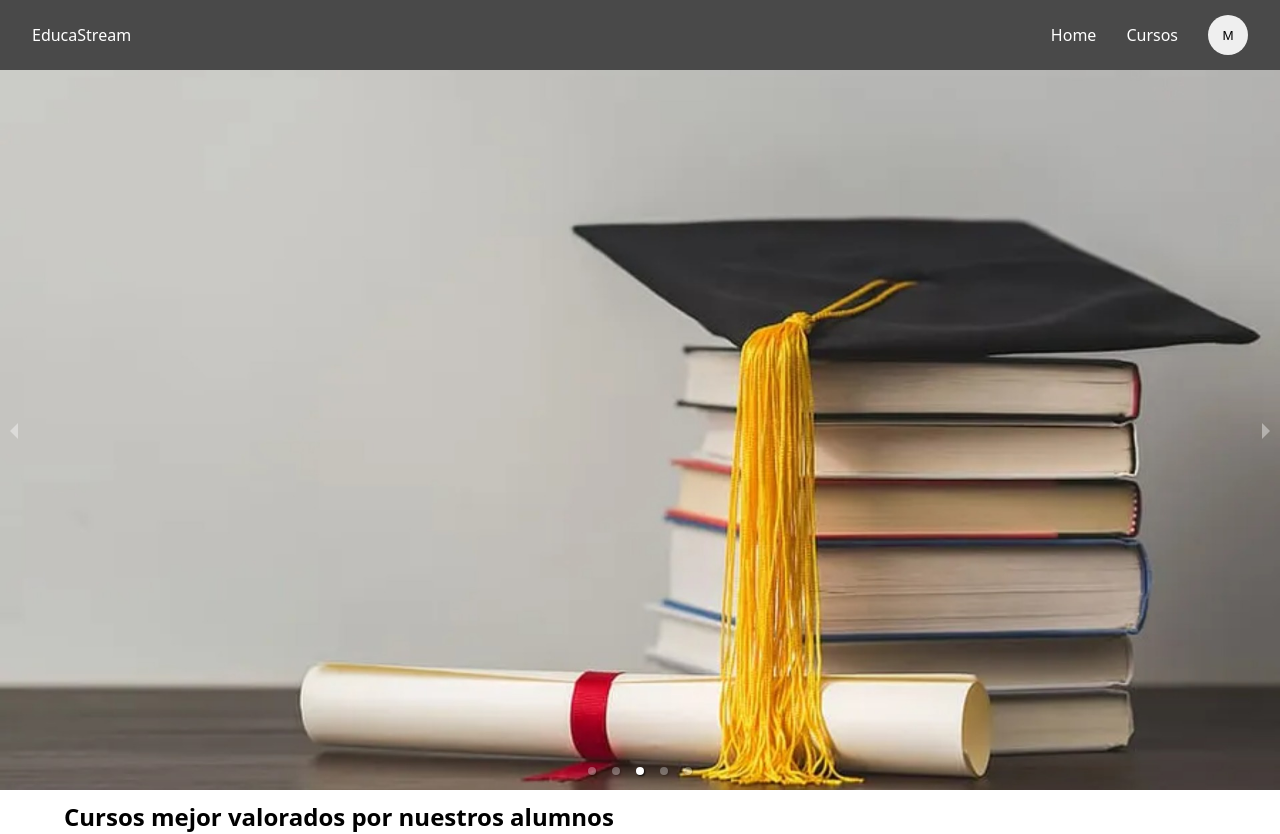
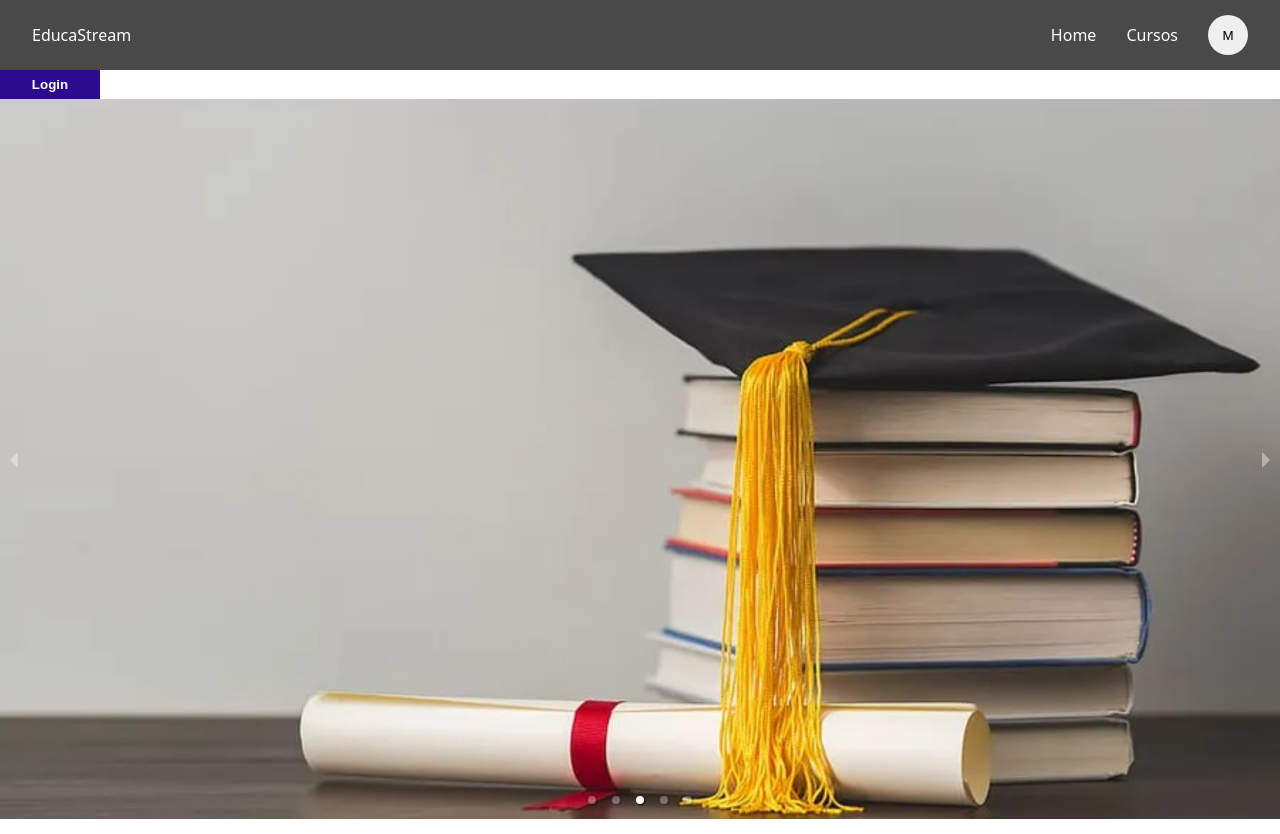
Before and after one commit to FacundoLizardo/PF-Henry, a React (Vite) app in the folder client/: page / in a window 1280 px wide. Shown: the top 834 px of the page. Built offline with nearby package versions, Linux system fonts and the light colour scheme; no server answers.

Commit message:
Autentificacion con auth0

```diff
--- a/client/package.json
+++ b/client/package.json
@@ -10,6 +10,7 @@
     "preview": "vite preview"
   },
   "dependencies": {
+    "@auth0/auth0-react": "^2.2.1",
     "axios": "^1.5.1",
     "react": "^18.2.0",
     "react-dom": "^18.2.0",
--- a/client/src/App.jsx
+++ b/client/src/App.jsx
@@ -1,5 +1,7 @@
 import { Route, Routes } from "react-router-dom";
-
+import LoginButton from "./views/Login/Login";
+import LogoutButton from "./views/Logout/Logout";
+// import Profile from "./views/Profile/Profile";
 import Layout from "./views/Layout/Layout";
 import NavBar from "./Components/NavBar/NavBar";
 import DetailCourse from "./views/DetailCourse/DetailCourse";
@@ -10,18 +12,22 @@ import Lecture from "./views/Lecture/Lecture";
 import Config from "./views/Config/Config";
 import ClassList from "./views/ListClass/ClassList";
 import Form from "./views/Form/Form";
-import Login from "./views/Login/Login";
 
 import Styles from "./App.module.css";
+import { useAuth0 } from "@auth0/auth0-react";
 
 function App() {
+	const {isAuthenticated} = useAuth0()
+
 	return (
 		<div className={Styles.appContainer}>
 			{location.pathname === "/login" ? "" : <NavBar />}
+			{isAuthenticated ? <LogoutButton /> : <LoginButton />}
+			{/* <Profile/> */}
 			<Routes>
 				<Route path="/" element={<Layout />} />
 				<Route path="/detailCourse/:course_id" element={<DetailCourse />} />
-				<Route path="/login" element={<Login />} />
+				{/* <Route path="/login" element={<Login />} /> */}
 				<Route path="/courses" element={<Courses />} />
 				<Route path="/student" element={<Student />} />
 				<Route path="/instructor" element={<Instructor />} />
--- a/client/src/main.jsx
+++ b/client/src/main.jsx
@@ -1,4 +1,5 @@
 import { Suspense } from "react";
+import {Auth0Provider} from "@auth0/auth0-react";
 import ReactDOM from "react-dom/client";
 import App from "./App.jsx";
 import { BrowserRouter } from "react-router-dom";
@@ -9,7 +10,14 @@ axios.defaults.baseURL = "http://localhost:3001";
 ReactDOM.createRoot(document.getElementById("root")).render(
   <Suspense>
     <BrowserRouter>
-      <App />
+    <Auth0Provider
+        domain="educastreamplatform.us.auth0.com"
+        clientId="vWqhPKdLkGqWb8hSNiUHHLCsd9NO3MTr"
+        authorizationParams={{
+          redirect_uri: window.location.origin,
+        }}>
+          <App/>
+    </Auth0Provider>
     </BrowserRouter>
   </Suspense>
 );
--- a/client/src/views/Login/Login.jsx
+++ b/client/src/views/Login/Login.jsx
@@ -1,50 +1,56 @@
 import style from "./Login.module.css";
+import { useAuth0 } from "@auth0/auth0-react";
 
-const Login = () => {
+const LoginButton = () => {
+  const { loginWithRedirect } = useAuth0();
+
   return (
-    <div className={style.form_container}>
-      <form className={style.form}>
-        <div className={style.flex_column}>
-          <label>Email </label>
-        </div>
-        <div className={style.inputForm}>
-          <input
-            type="text"
-            className={style.input}
-            placeholder="Enter your Email"
-          />
-        </div>
+    <div className={style.buttonContainer}>
+      <button className={style.cssButtonSharpBlue} onClick={() => loginWithRedirect()}>Login</button>
+    </div>
+    // <div className={style.form_container}>
+    //   <form className={style.form}>
+    //     <div className={style.flex_column}>
+    //       <label>Email </label>
+    //     </div>
+    //     <div className={style.inputForm}>
+    //       <input
+    //         type="text"
+    //         className={style.input}
+    //         placeholder="Enter your Email"
+    //       />
+    //     </div>
 
-        <div className={style.flex_column}>
-          <label>Password </label>
-        </div>
-        <div className={style.inputForm}>
-          <input
-            type="password"
-            className={style.input}
-            placeholder="Enter your Password"
-          />
-        </div>
+    //     <div className={style.flex_column}>
+    //       <label>Password </label>
+    //     </div>
+    //     <div className={style.inputForm}>
+    //       <input
+    //         type="password"
+    //         className={style.input}
+    //         placeholder="Enter your Password"
+    //       />
+    //     </div>
 
-        <div className={style.flex_row}>
-          <div>
-            <input type="checkbox" />
-            <label>Remember me </label>
-          </div>
-          <span className={style.span}>Forgot password?</span>
-        </div>
-        <button className={style.button_submit}>Sign In</button>
-        <p className={style.p}>
-          Dont have an account? <span className={style.span}>Sign Up</span>
-        </p>
-        <p className={style.p}>Or With</p>
+    //     <div className={style.flex_row}>
+    //       <div>
+    //         <input type="checkbox" />
+    //         <label>Remember me </label>
+    //       </div>
+    //       <span className={style.span}>Forgot password?</span>
+    //     </div>
+    //     <button className={style.button_submit}>Sign In</button>
+    //     <p className={style.p}>
+    //       Dont have an account? <span className={style.span}>Sign Up</span>
+    //     </p>
+    //     <p className={style.p}>Or With</p>
 
-        <div className={style.flex_row}>
-          <button className={style.btn}>Google</button>
-        </div>
-      </form>
-    </div>
+    //     <div className={style.flex_row}>
+    //       <button className={style.btn}>Google</button>
+    //     </div>
+    //   </form>
+    // </div>
   );
 };
 
-export default Login;
+export default LoginButton;
--- a/client/src/views/Login/Login.module.css
+++ b/client/src/views/Login/Login.module.css
@@ -123,3 +123,22 @@
   border: 1px solid #2d79f3;
   ;
 }
+
+.buttonContainer .cssButtonSharpBlue {
+  min-width: 100px;
+  height: auto;
+  color: #fff;
+  padding: 5px;
+  font-weight: bold;
+  cursor: pointer;
+  transition: all 0.3s ease;
+  position: relative;
+  display: inline-block;
+  outline: none;
+  border: 2px solid var(--color-primary);
+  background: var(--color-primary);
+}
+.buttonContainer .cssButtonSharpBlue:hover {
+  background: #fff;
+  color: var(--color-primary);
+}
--- /dev/null
+++ b/client/src/views/Logout/Logout.jsx
@@ -0,0 +1,13 @@
+import style from "./Logout.module.css";
+import { useAuth0 } from "@auth0/auth0-react";
+
+const LogoutButton = () => {
+  const { logout } = useAuth0();
+  return(
+    <div className={style.buttonContainer}>
+      <button className={style.cssButtonSharpBlue} onClick={() => logout()}>logout</button>
+   </div>
+  )
+};
+
+export default LogoutButton;
--- /dev/null
+++ b/client/src/views/Logout/Logout.module.css
@@ -0,0 +1,18 @@
+.buttonContainer .cssButtonSharpBlue {
+  min-width: 100px;
+  height: auto;
+  color: #fff;
+  padding: 5px;
+  font-weight: bold;
+  cursor: pointer;
+  transition: all 0.3s ease;
+  position: relative;
+  display: inline-block;
+  outline: none;
+  border: 2px solid var(--color-primary);
+  background: var(--color-primary);
+}
+.buttonContainer .cssButtonSharpBlue:hover {
+  background: #fff;
+  color: var(--color-primary);
+}
--- /dev/null
+++ b/client/src/views/Profile/Profile.jsx
@@ -0,0 +1,19 @@
+import { useAuth0 } from "@auth0/auth0-react";
+
+const Profile = () => {
+  const { user, isAuthenticated, isLoading } = useAuth0();
+
+  if (isLoading) {
+    return <div>Loading ...</div>;
+  }
+
+  return (
+    isAuthenticated && (
+      <div>
+        <img src={user.picture} alt={user.name} />
+      </div>
+    )
+  );
+};
+
+export default Profile;
```
Also changed, not shown: 2 other files (tests, documents, lock files or other folders).
